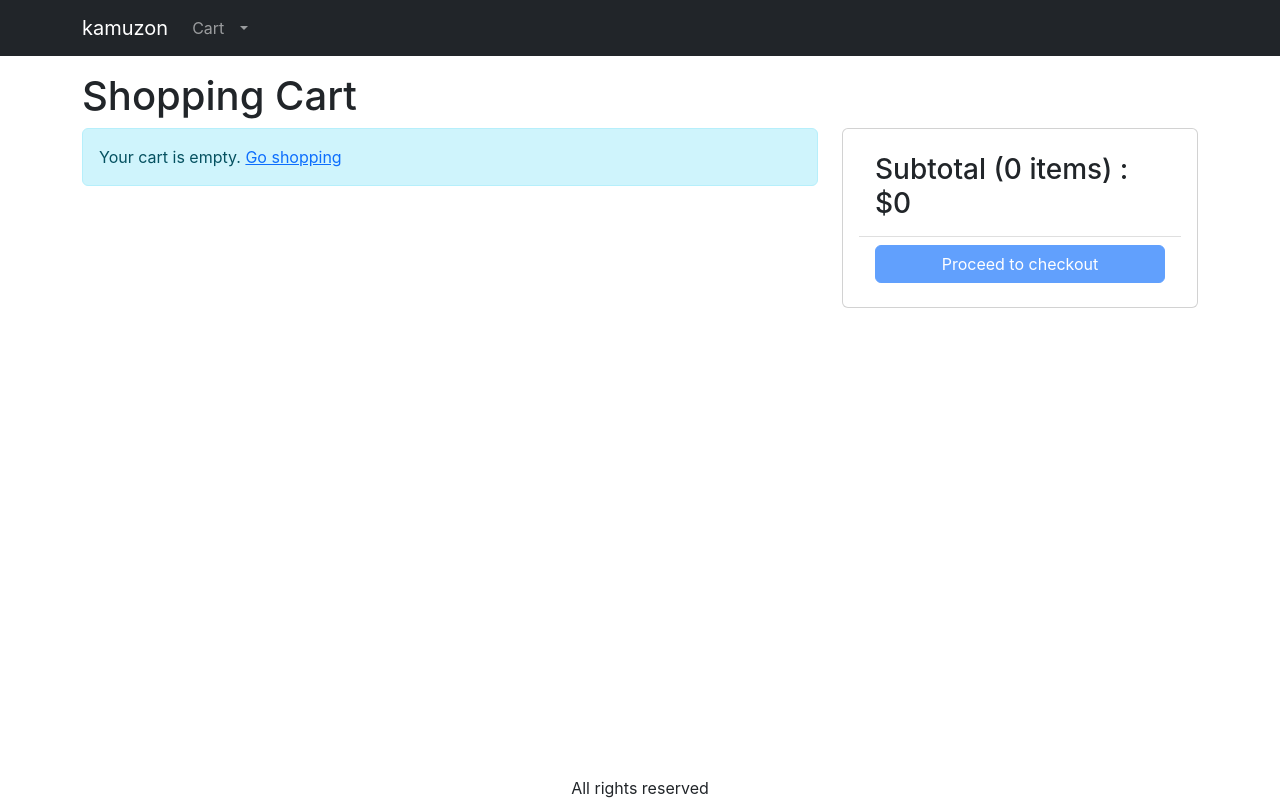
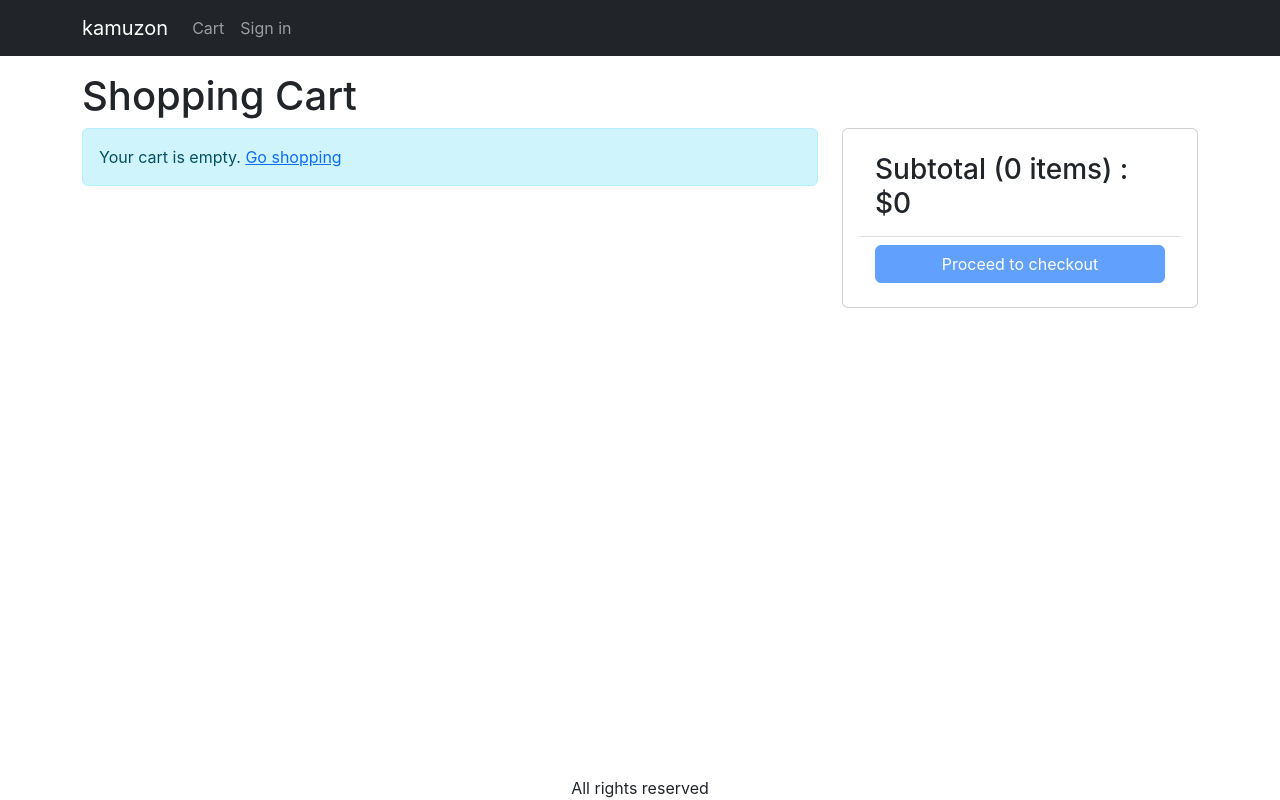
Before and after one commit to MarkVarga/kamuzon, a React (Create React App) app in the folder frontend/: page /cart in a window 1280 px wide. Built offline with nearby package versions, Linux system fonts and the light colour scheme.

Commit message:
fixed signin bug

```diff
--- a/frontend/src/Store.js
+++ b/frontend/src/Store.js
@@ -3,11 +3,10 @@ import { createContext, useReducer } from "react";
 export const Store = createContext();
 
 const initialState = {
-  userInfo: {
-    cartItems: localStorage.getItem("userInfo")
-      ? JSON.parse(localStorage.getItem("userInfo"))
-      : null,
-  },
+  userInfo: localStorage.getItem("userInfo")
+    ? JSON.parse(localStorage.getItem("userInfo"))
+    : null,
+
   cart: {
     cartItems: localStorage.getItem("cartItems")
       ? JSON.parse(localStorage.getItem("cartItems"))
```
